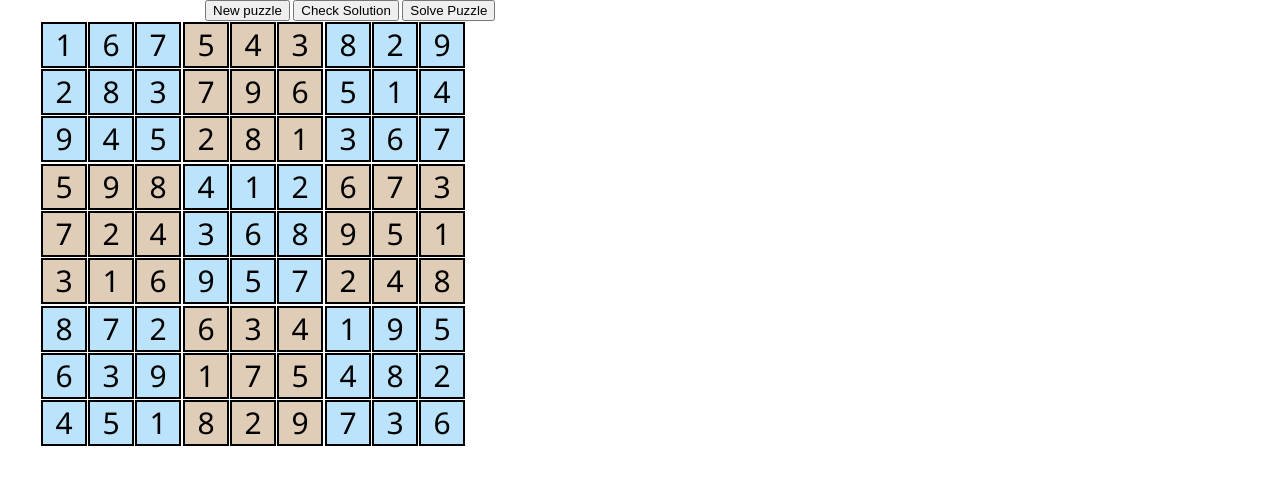
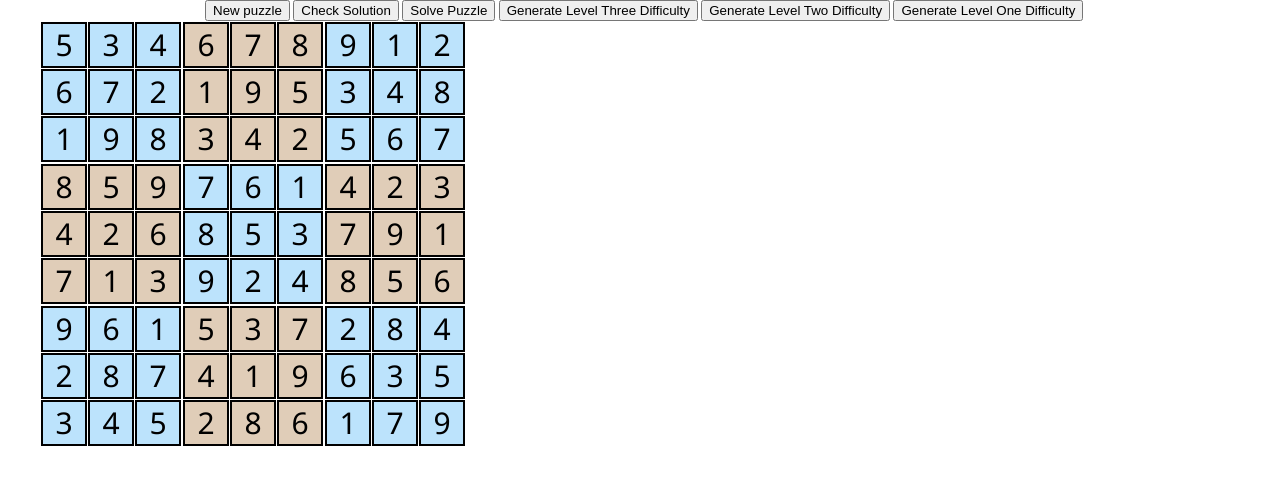
Before and after one commit to jovialis/atcs-sudoku, a plain HTML site: page sudoku.html in a window 1280 px wide. Both pictures are taken after a click on the button "Solve Puzzle". Drawn offline with Linux system fonts and the light colour scheme.

Commit message:
Added random puzzle generator with three difficulty levels.

```diff
--- a/sudoku.html
+++ b/sudoku.html
@@ -8,9 +8,12 @@
 </head>
 <body onload="setup()">
 <div id="newPuzzleButton">
-	<button type="button" onclick="newPuzzle()">New puzzle</button>
+	<button type="button" onclick="nextPresetPuzzle()">New puzzle</button>
 	<button type="button" onclick="checkPuzzle()">Check Solution</button>
 	<button type="button" onclick="solvePuzzle()">Solve Puzzle</button>
+	<button type="button" onclick="nextGeneratedPuzzle(3)">Generate Level Three Difficulty</button>
+	<button type="button" onclick="nextGeneratedPuzzle(2)">Generate Level Two Difficulty</button>
+	<button type="button" onclick="nextGeneratedPuzzle(1)">Generate Level One Difficulty</button>
 </div>
 
 <div id="readout">
--- a/sudoku.js
+++ b/sudoku.js
@@ -1,6 +1,8 @@
+let currentPuzzle;
+
 function setup() {
 	boardNum = 0; // set intial puzzle number
-	newPuzzle(); // render the puzzle
+	nextPresetPuzzle(); // render the puzzle
 
 	/* FOR TESTING PURPOSES */
 	var el = document.getElementById("00"); // get top right box
@@ -20,12 +22,56 @@ function setup() {
 	}
 }
 
-function newPuzzle() {
+function nextPresetPuzzle() {
 	// function to generate a new puzzle
-	renderBoard(boards[boardNum % boards.length]);
+	currentPuzzle = boards[boardNum % boards.length];
+
+	renderBoard(currentPuzzle);
 	boardNum++;
 
 	console.log('Loaded game board #' + boardNum + ':');
+	printPageValues();
+}
+
+// Diffulty level: 3 = most diffult, 1 = least
+function nextGeneratedPuzzle(difficultyLevel) {
+	// Normalize from [3] - [1] with three being easiest, one being hardest
+	const difficulty = 4 - Math.min(3, Math.max(1, difficultyLevel));
+	// Generate between eight and 24 numbers.
+	const numberOfNumbersToGenerate = 8 * difficulty;
+
+	// Generate blank puzzle
+	let newPuzzle = [];
+	for (let i = 0; i < 9; i++) {
+		let add = [];
+		for (let x = 0; x < 9; x++) {
+			add.push(0)
+		}
+		newPuzzle.push(add)
+	}
+
+	// Generate random numbers
+	for (let i = 0 ; i < numberOfNumbersToGenerate ; i++) {
+		// Generates list of number strings, sorts them randomly, returns them mapped to number.
+		const randomListOfPossibleValues = "123456789".split('').sort((a, b) => ((Math.random() * 2) - 1)).map(i => Number(i) );
+
+		// Generate random coords
+		const randomRow = Math.floor(Math.random() * 9);
+		const randomCol = Math.floor(Math.random() * 9);
+
+		// Find a random number that'll work at that position
+		for (const possibleVal of randomListOfPossibleValues) {
+			if (numberIsValidInPosition(newPuzzle, possibleVal, randomRow, randomCol)) {
+				newPuzzle[randomRow][randomCol] = possibleVal;
+				break;
+			}
+		}
+	}
+
+	currentPuzzle = newPuzzle;
+	renderBoard(currentPuzzle);
+
+	console.log('Loaded random game board.');
 	printPageValues();
 }
 
@@ -41,13 +87,13 @@ function checkPuzzle() {
 }
 
 function solvePuzzle() {
-	let curBoard = boards[boardNum % boards.length];
+	let curBoard = currentPuzzle;
 
 	// Clone board to solve
 	let startBoard = [];
 	for (const level of curBoard) {
 		let newLevel = [];
-		for (const element of level)  {
+		for (const element of level) {
 			newLevel.push(element);
 		}
 		startBoard.push(newLevel);
@@ -62,6 +108,7 @@ function solvePuzzle() {
 
 	}
 }
+
 
 var boardNum;// global variable
 var puzzle1 = [
```
